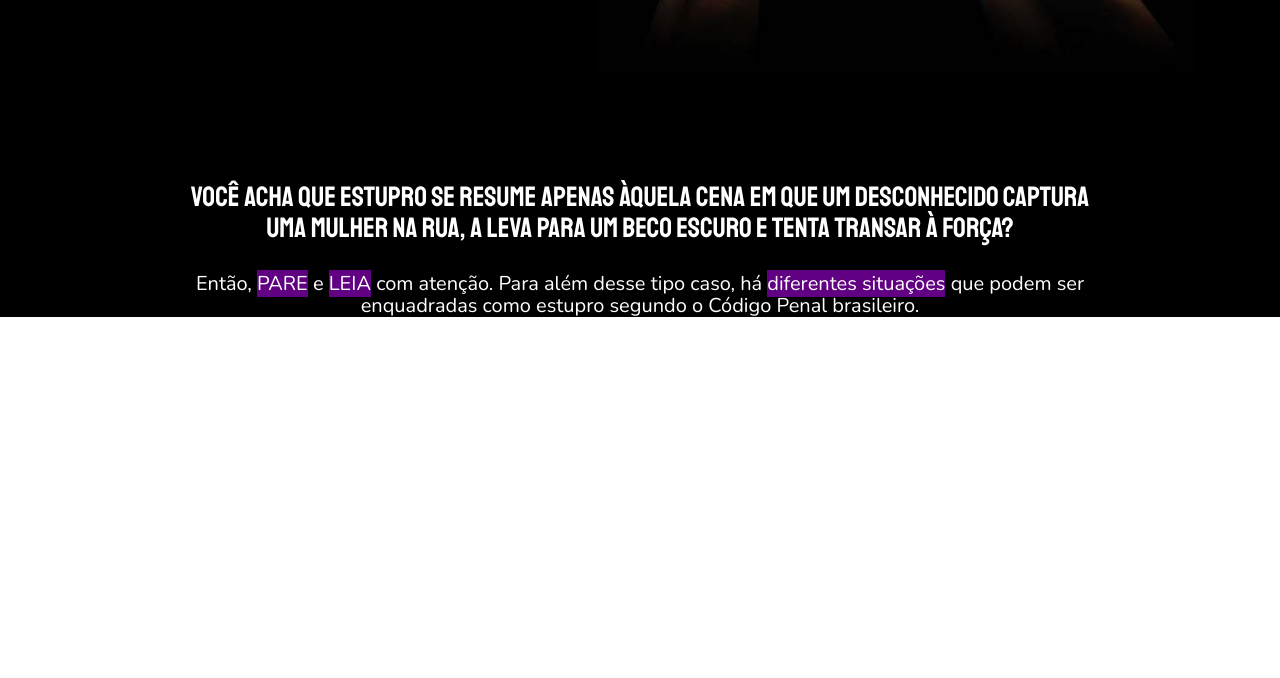
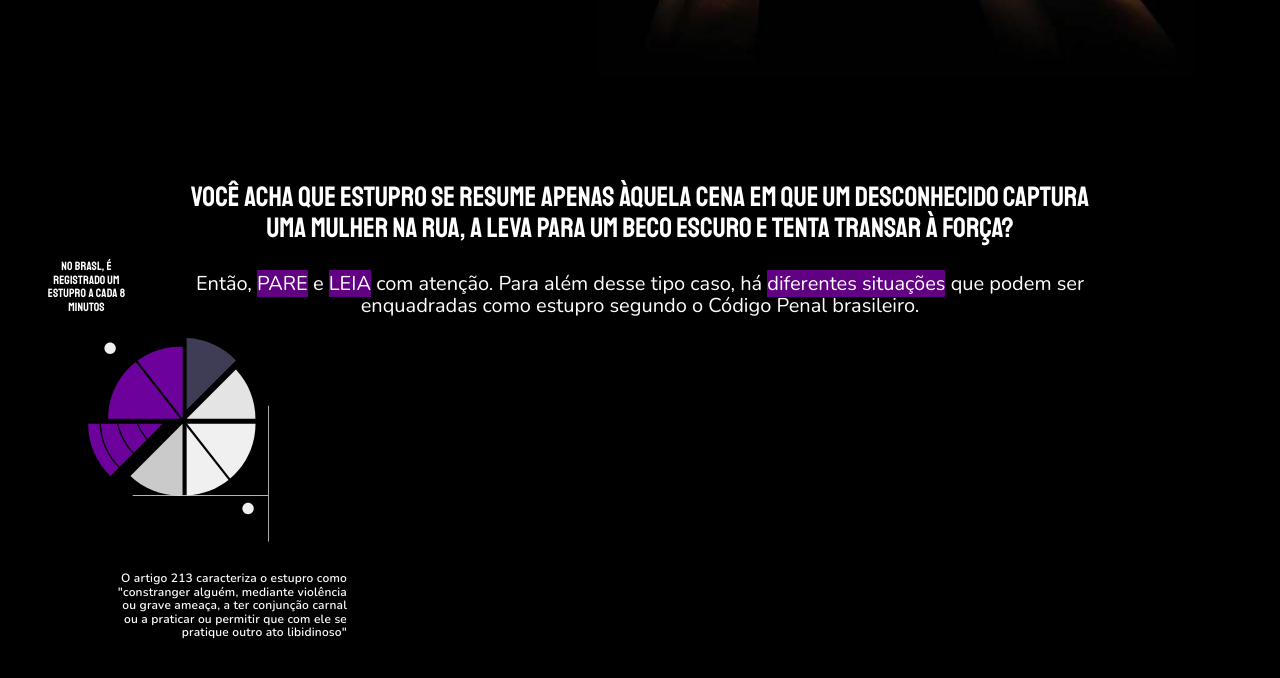
Before and after one commit to anaahnb/speak-up, a plain HTML site: page index.html in a window 1280 px wide. Shown: the part 560-1238 px from the top of the page. Before the commit the page ends 879 px from the top, so only its background shows below. Drawn offline with nearby package versions, Linux system fonts and the light colour scheme.

Commit message:
layout celular - informativo

```diff
--- /dev/null
+++ b/assets/css/informativo/informativo-grafico.css
@@ -0,0 +1,50 @@
+@media screen and (min-width: 0) {
+    .informativo {
+        background-color: var(--preto);
+        height: 100vh;
+    }
+    .informativo__grafico-titulo {
+        border: 1 px solid var(--preto);
+        color: var(--branco);
+        font-family: Staatliches;
+        font-size: 12px;
+        font-style: normal;
+        font-weight: normal;
+        height: 57px;
+        left: 39px;
+        letter-spacing: 0.015em;
+        line-height: 113%;
+        position: absolute;
+        text-align: center;
+        text-shadow: 0px 4px 4px rgba(0, 0, 0, 0.25);
+        top: 820px;
+        width: 95px;
+    }
+    .informativo__grafico {
+        background-image: url(../../img/informativo/undraw_pie_chart_re_bgs8.svg);
+        position: absolute;
+        width: 297px;
+        height: 239px;
+        left: -14px;
+        top: 898px;
+    }
+    .informativo__paragrafo {
+        color: var(--branco);
+        font-family: Nunito;
+        font-style: normal;
+        font-size: 12px;
+        font-weight: 600;
+        height: 105px;
+        left: 112px;
+        letter-spacing: 0.015em;
+        line-height: 113%;
+        position: absolute;
+        text-align: right;
+        top: 1132px;
+        width: 235px;
+    }
+}
+
+@media screen and (min-width: 768px) {}
+
+@media screen and (min-width: 1024px) {}
--- a/index.html
+++ b/index.html
@@ -15,10 +15,11 @@
     <link rel="stylesheet" href="assets/css/reset.css">
     <link rel="stylesheet" href="assets/css/variaveis.css">
 
+
     <!-- CSS da seção inicial -->
     <link rel="stylesheet" href="assets/css/cabecalho/cabecalho-menu.css">
     <link rel="stylesheet" href="assets/css/cabecalho/cabecalho-texto.css">
-
+    <link rel="stylesheet" href="assets/css/informativo/informativo-grafico.css">
 </head>
 
 <body>
@@ -47,8 +48,18 @@
         </div>
 
         <h2 class="cabecalho__subtitulo">você acha que estupro se resume apenas àquela cena em que um desconhecido captura uma mulher na rua, a leva para um beco escuro e tenta transar à força?</h2>
-        <p class="cabecalho__paragrafo">Então, <mark style="color: var(--branco); background-color: var(--roxo);">PARE</mark> e <mark style="color: var(--branco); background-color: var(--roxo);">LEIA</mark> com atenção. Para além desse tipo caso, há <mark style="color: var(--branco); background-color: var(--roxo);">diferentes situações</mark> que podem ser enquadradas como estupro segundo o Código Penal brasileiro. </p>
+        <p class="cabecalho__paragrafo">Então, <mark style="color: var(--branco); background-color: var(--roxo);">PARE</mark> e <mark style="color: var(--branco); background-color: var(--roxo);">LEIA</mark> com atenção. Para além desse tipo caso, há <mark style="color: var(--branco); background-color: var(--roxo);">diferentes situações</mark>            que podem ser enquadradas como estupro segundo o Código Penal brasileiro. </p>
     </section>
 
+    <section class="informativo">
+
+        <h2 class="informativo__grafico-titulo">NO BRASL, É REGISTRADO UM ESTUPRO A CADA 8 MINUTOS</h2>
+        <figure class="informativo__grafico">
+
+        </figure>
+        <p class="informativo__paragrafo">O artigo 213 caracteriza o estupro como "constranger alguém, mediante violência ou grave ameaça, a ter conjunção carnal ou a praticar ou permitir que com ele se pratique outro ato libidinoso"</p>
+
+    </section>
 </body>
+
 </html>
```
Also changed, not shown: assets/img/informativo/undraw_pie_chart_re_bgs8.svg (added).
